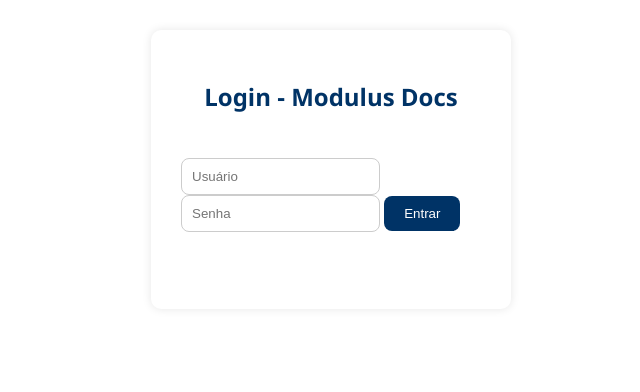
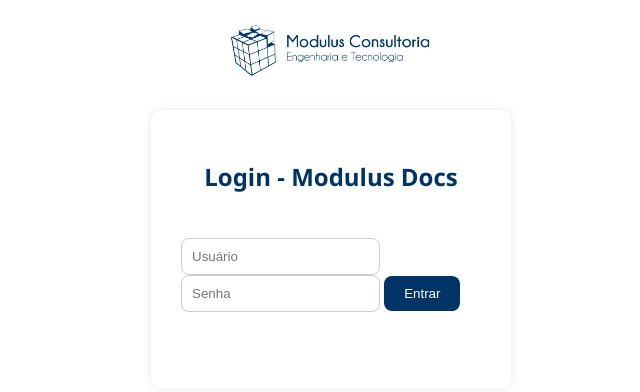
Before and after one commit to Gustavo12345-12345/modulus-docs, a website: page login.html in a window 1280 px wide. Shown: the whole page, without its empty margins (309-949 px from the left). Drawn offline with Linux system fonts and the light colour scheme.

Commit message:
login.html

```diff
--- a/login.html
+++ b/login.html
@@ -6,6 +6,8 @@
   <link rel="stylesheet" href="style.css" />
 </head>
 <body>
+<img src="moduluslogo.jpg" alt="Logo Modulus" class="logo-superior-central" />
+
   <div class="login-container">
     <h2>Login - Modulus Docs</h2>
     <form id="loginForm">
```
